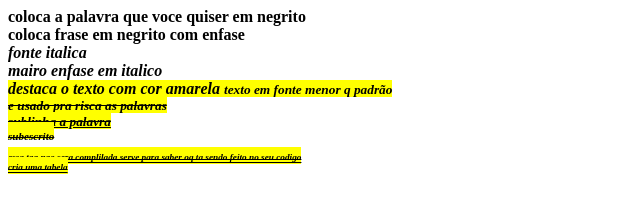
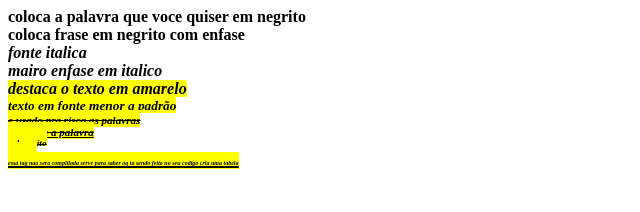
Before and after one commit to yagomartins340/yagomartins340.github.io, a plain HTML site: page index.html in a window 1280 px wide. Shown: the whole page, without its empty margins (0-640 px from the left). Drawn offline with Linux system fonts and the light colour scheme.

Commit message:
Update index.html

```diff
--- a/index.html
+++ b/index.html
@@ -1,16 +1,16 @@
 <html>
-  <b> coloca a palavra que voce quiser em negrito<br>
+<b> coloca a palavra que voce quiser em negrito<b><br>
+<strong> coloca frase em negrito com enfase<strong><br>
+<I> fonte italica<I><br>
+<em> mairo enfase em italico<em><br>
+<mark> destaca o texto em amarelo <mark><br>
+<small>texto em fonte menor q padrão<small><br>
+<del>  e usado pra risca as palavras<del><br>
+<ins>sublinha a palavra<ins><br>
+<sub> subescrito<sub><br>
+<sup>subrescrito<sup><br>
+<!--coments--> essa tag nao sera complilada serve para saber oq ta sendo feito no seu codigo
 
-<strong> coloca frase em negrito com enfase<br>
-<I> fonte italica<br>
-<em> mairo enfase em italico<br>
-<mark> destaca o texto com cor amarela
-<small>texto em fonte menor q padrão<br>
-<del>  e usado pra risca as palavras<br>
-<ins>sublinha a palavra<br>
-<sub> subescrito<br>
-<sup><br>
-<!--coments--> essa tag nao sera complilada serve para saber oq ta sendo feito no seu codigo<br>
+<table> cria uma tabela<table><br>
 
-<table> cria uma tabela<br>
-  </html>
+</html>
```
